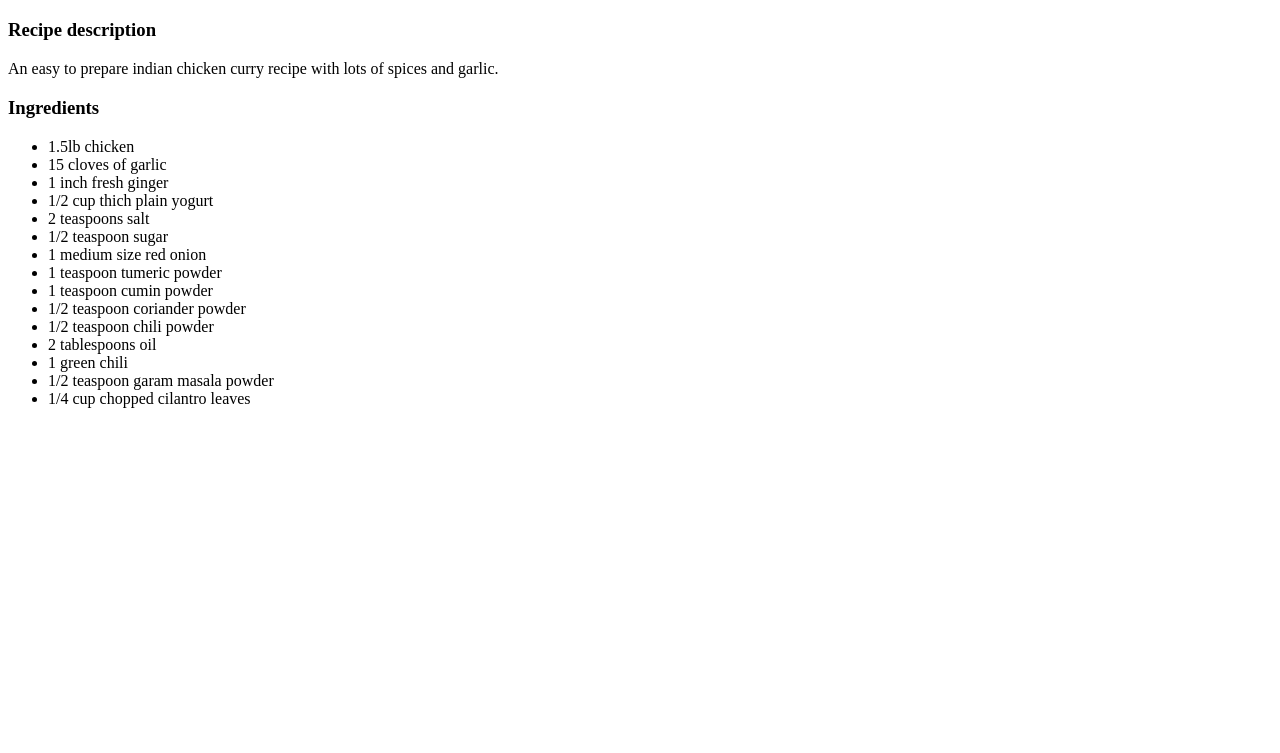
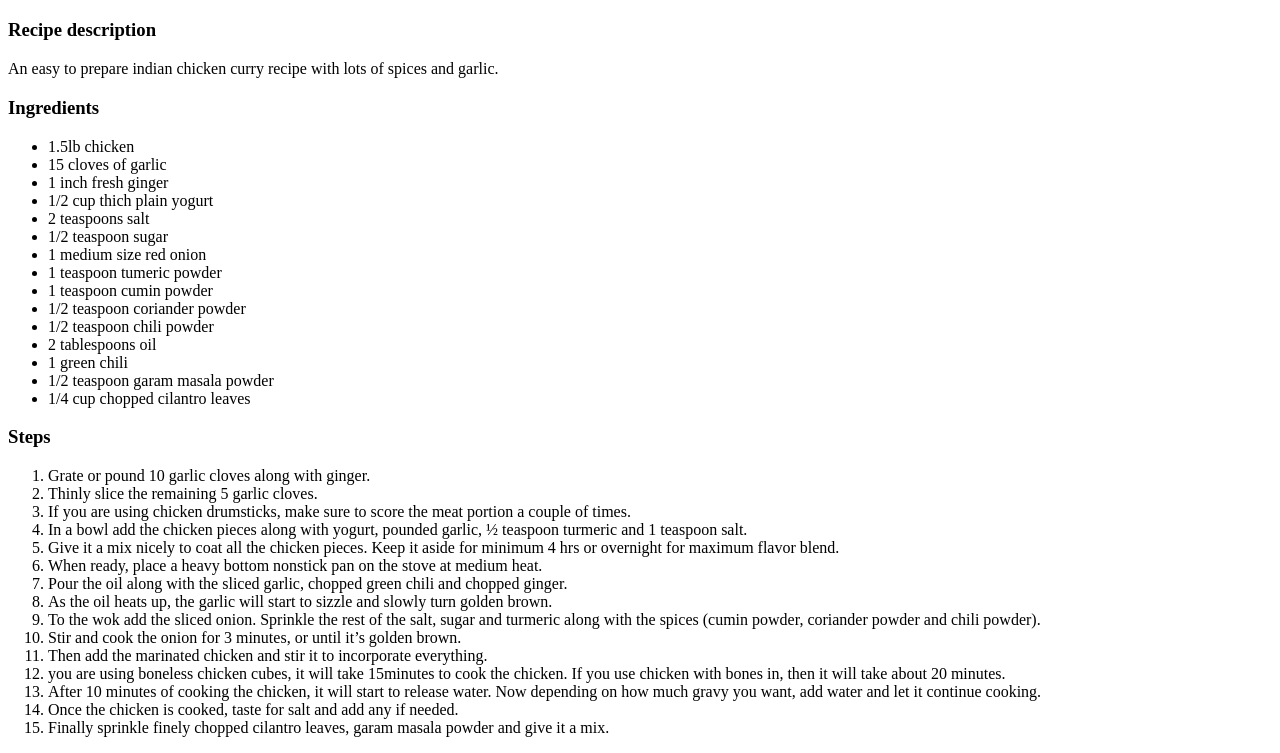
Before and after one commit to shadowpye/odin-recipes, a plain HTML site: page recipes/garlic-chicken-curry.html in a window 1280 px wide. Shown: the part 398-1151 px from the top of the page. Before the commit the page ends 822 px from the top, so only its background shows below. Drawn offline with Linux system fonts and the light colour scheme.

Commit message:
Fill in the garlic chicken recipe
This time save the file before commiting

```diff
--- a/recipes/garlic-chicken-curry.html
+++ b/recipes/garlic-chicken-curry.html
@@ -8,8 +8,10 @@
     <body>
         <h1>Garlic chicken curry</h1>
         <img src="../images/garlic-chicken-curry.png" width="600" alt="Garlic chicken curry screenshot from recipe video">
+
         <h3>Recipe description</h3>
         <p>An easy to prepare indian chicken curry recipe with lots of spices and garlic.</p>
+
         <h3>Ingredients</h3>
         <ul>
             <li>1.5lb chicken</li>
@@ -28,5 +30,24 @@
             <li>1/2 teaspoon garam masala powder</li>
             <li>1/4 cup chopped cilantro leaves</li>
         </ul>
+
+        <h3>Steps</h3>
+        <ol>
+            <li>Grate or pound 10 garlic cloves along with ginger.</li>
+            <li>Thinly slice the remaining 5 garlic cloves.</li>
+            <li>If you are using chicken drumsticks, make sure to score the meat portion a couple of times.</li>
+            <li>In a bowl add the chicken pieces along with yogurt, pounded garlic, ½ teaspoon turmeric and 1 teaspoon salt.</li>
+            <li>Give it a mix nicely to coat all the chicken pieces. Keep it aside for minimum 4 hrs or overnight for maximum flavor blend.</li>
+            <li>When ready, place a heavy bottom nonstick pan on the stove at medium heat.</li>
+            <li>Pour the oil along with the sliced garlic, chopped green chili and chopped ginger.</li>
+            <li>As the oil heats up, the garlic will start to sizzle and slowly turn golden brown.</li>
+            <li>To the wok add the sliced onion. Sprinkle the rest of the salt, sugar and turmeric along with the spices (cumin powder, coriander powder and chili powder).</li>
+            <li>Stir and cook the onion for 3 minutes, or until it’s golden brown.</li>
+            <li>Then add the marinated chicken and stir it to incorporate everything.</li>
+            <li>you are using boneless chicken cubes, it will take 15minutes to cook the chicken. If you use chicken with bones in, then it will take about 20 minutes.</li>
+            <li>After 10 minutes of cooking the chicken, it will start to release water. Now depending on how much gravy you want, add water and let it continue cooking.</li>
+            <li>Once the chicken is cooked, taste for salt and add any if needed.</li>
+            <li>Finally sprinkle finely chopped cilantro leaves, garam masala powder and give it a mix.</li>
+        </ol>
     </body>
 </html>
```
Also changed, not shown: index.html (+3 -1 lines).
